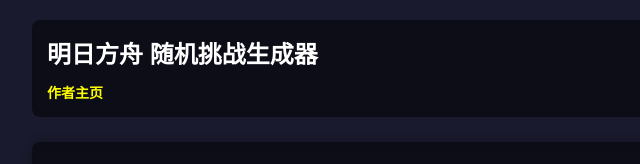
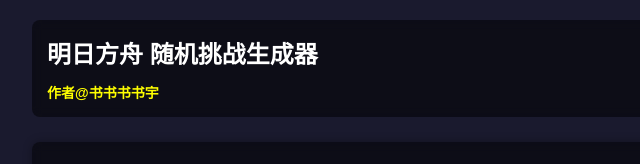
Before and after one commit to luckycyan1110/Ark, a plain HTML site: page index.html in a window 1280 px wide. Shown: the top 164 px of the page, 128-768 px from the left. Drawn offline with Linux system fonts and the light colour scheme.

Commit message:
Update index.html

```diff
--- a/index.html
+++ b/index.html
@@ -12,7 +12,7 @@
     <!-- 标题与作者链接区 -->
     <header class="title-section">
         <h1>明日方舟 随机挑战生成器</h1>
-        <a href="https://space.bilibili.com/94043184" target="_blank">作者主页</a>
+        <a href="https://space.bilibili.com/94043184" target="_blank">作者@书书书书宇</a>
     </header>
 
     <!-- 角色与干员模块合并区域 -->
@@ -106,4 +106,5 @@
 
     <script src="script.js"></script>
 </body>
+
 </html>
```
